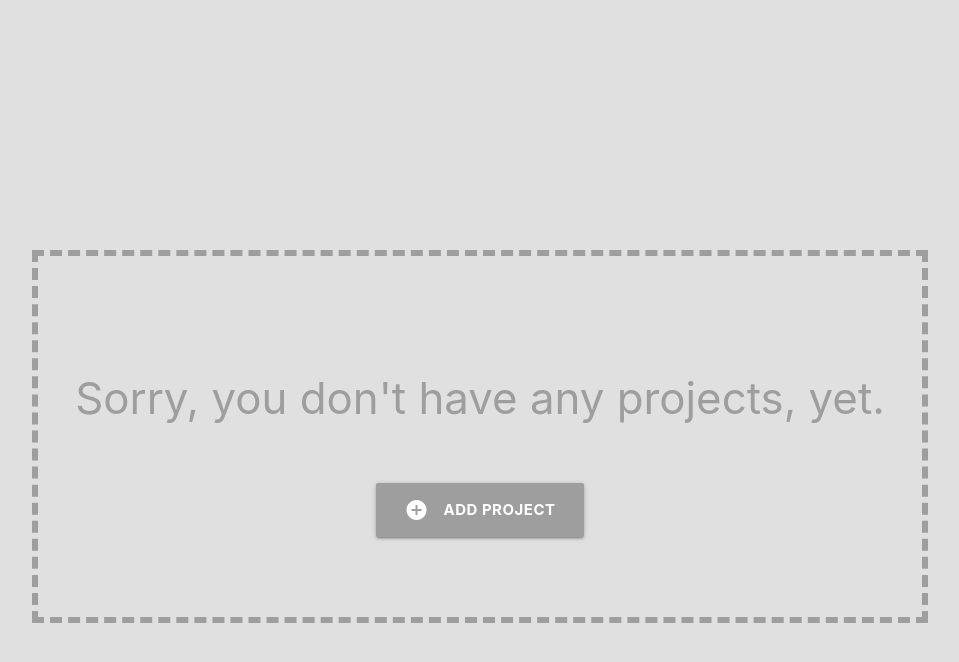
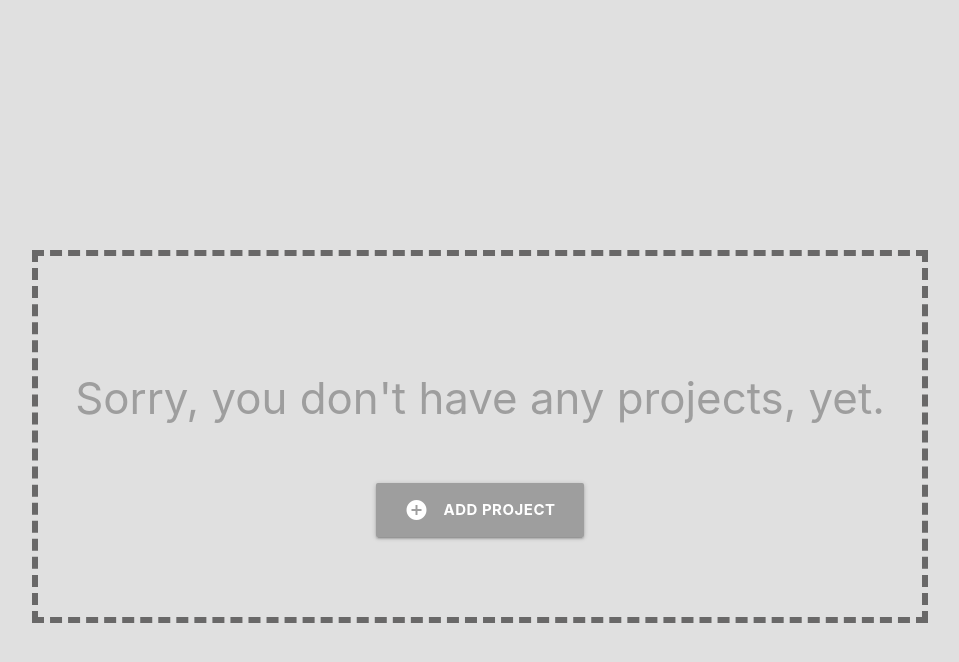
Before and after one commit to Baharannr9574/TP4, a Django app: page / in a window 1280 px wide. Shown: the top 662 px of the page, without its empty margins (160-1119 px from the left). Run offline with Django 4.2, Linux system fonts and the light colour scheme; data that the repository does not hold is empty.

Commit message:
Some style change

```diff
--- a/budget/static/css/styles.css
+++ b/budget/static/css/styles.css
@@ -22,7 +22,7 @@ h1, h6 {
 .noproject-wrapper {
   margin-top: 250px;
   padding: 80px 0px;
-  border: 6px solid #9e9e9e;
+  border: 6px solid #696868;
   border-style: dashed;
 }
 .noproject-wrapper h3 {
```
